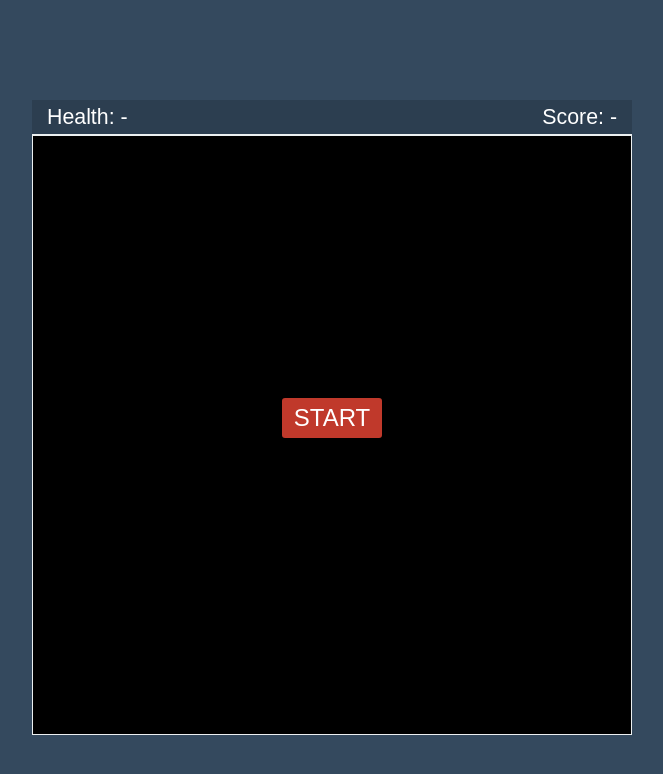
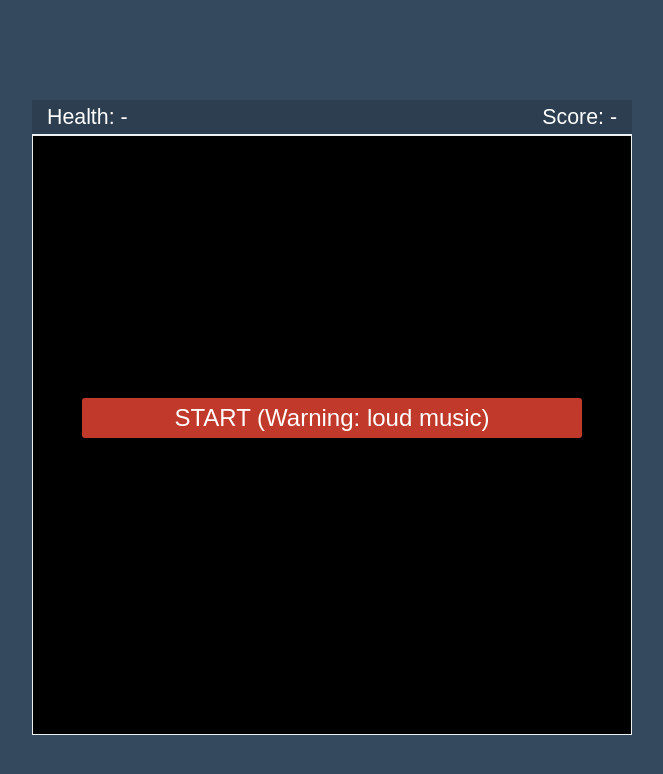
Before and after one commit to ahvonenj/peli1, a plain HTML site: page index.html in a window 1280 px wide. Shown: the whole page, without its empty margins (308-971 px from the left). Drawn offline with Linux system fonts and the light colour scheme.

Commit message:
Prevent ear cancer

```diff
--- a/index.css
+++ b/index.css
@@ -87,12 +87,12 @@ body
 
 #startgame
 {
-	width: 100px;
+	width: 500px;
 	height: 40px;
 
 	position: absolute;
 	top: calc(50% - 20px);
-	left: calc(50% - 50px);
+	left: calc(50% - 250px);
 
 	color: white;
 	background-color: #c0392b;
--- a/index.html
+++ b/index.html
@@ -31,7 +31,7 @@
 				<div id = "gameover">
 					GAME OVER FOOL
 				</div>
-				<div id = "startgame">START</div>
+				<div id = "startgame">START (Warning: loud music)</div>
 				<canvas id = "canvas"></canvas>
 			</div>
 		</div>
```
